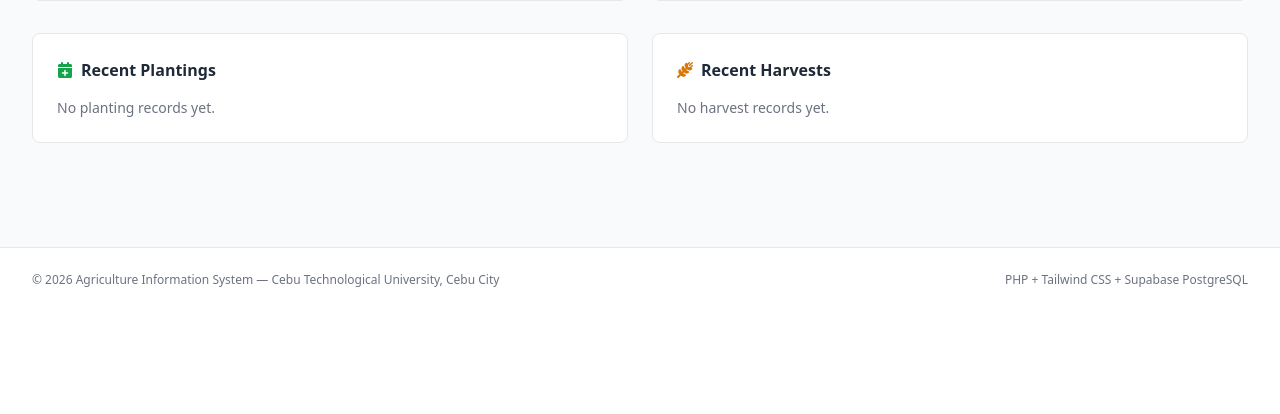
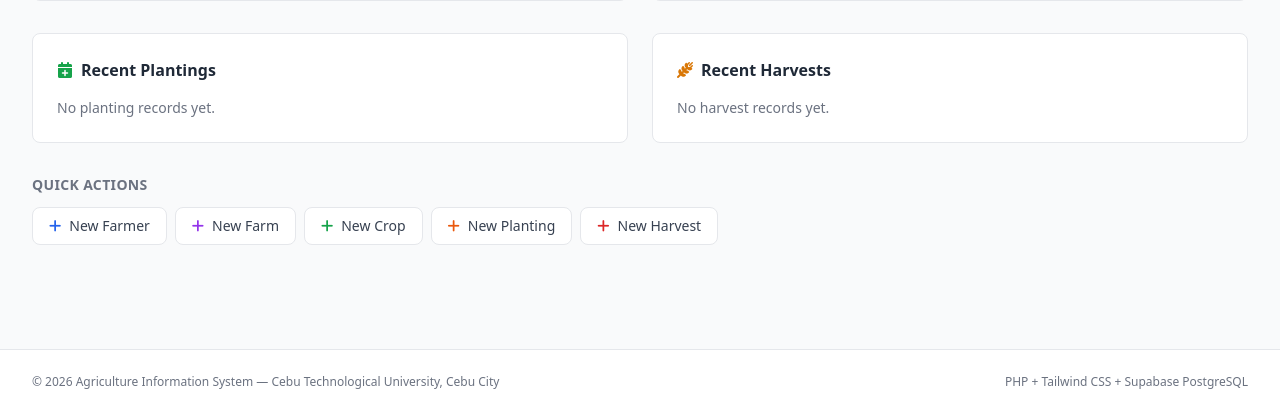
Before and after one commit to wrkean/ap3-agri-is, a PHP site: page / in a window 1280 px wide. Shown: the part 870-1284 px from the top of the page. Before the commit the page ends 1157 px from the top, so only its background shows below. Run offline with PHP 8.4, Linux system fonts and the light colour scheme; the visitor is signed in with stand-in values (Sample User, id 1); some libraries are stand-ins or nearby versions.

Commit message:
feat: quick actions as create-new buttons (not nav duplicates)

```diff
--- a/index.php
+++ b/index.php
@@ -189,7 +189,32 @@ $pageTitle = 'Dashboard';
     </div>
 </div>
 
-<!-- Quick actions removed — navigation is already available in the header nav bar -->
+<!-- Quick actions: create new records -->
+<div class="mb-8 fade-in">
+    <h2 class="text-sm font-semibold text-gray-500 uppercase tracking-wide mb-3">Quick Actions</h2>
+    <div class="flex flex-wrap gap-2">
+        <a href="/farmers/index.php?action=create" class="inline-flex items-center gap-2 px-4 py-2 bg-white border border-gray-200 rounded-lg text-sm font-medium text-gray-700 hover:bg-blue-50 hover:border-blue-300 hover:text-blue-700 transition">
+            <i class="fa-solid fa-plus text-blue-600"></i> New Farmer
+        </a>
+        <a href="/farms/index.php?action=create" class="inline-flex items-center gap-2 px-4 py-2 bg-white border border-gray-200 rounded-lg text-sm font-medium text-gray-700 hover:bg-purple-50 hover:border-purple-300 hover:text-purple-700 transition">
+            <i class="fa-solid fa-plus text-purple-600"></i> New Farm
+        </a>
+        <a href="/crops/index.php?action=create" class="inline-flex items-center gap-2 px-4 py-2 bg-white border border-gray-200 rounded-lg text-sm font-medium text-gray-700 hover:bg-green-50 hover:border-green-300 hover:text-green-700 transition">
+            <i class="fa-solid fa-plus text-green-600"></i> New Crop
+        </a>
+        <a href="/planting/index.php?action=create" class="inline-flex items-center gap-2 px-4 py-2 bg-white border border-gray-200 rounded-lg text-sm font-medium text-gray-700 hover:bg-orange-50 hover:border-orange-300 hover:text-orange-700 transition">
+            <i class="fa-solid fa-plus text-orange-600"></i> New Planting
+        </a>
+        <a href="/harvest/index.php?action=create" class="inline-flex items-center gap-2 px-4 py-2 bg-white border border-gray-200 rounded-lg text-sm font-medium text-gray-700 hover:bg-red-50 hover:border-red-300 hover:text-red-700 transition">
+            <i class="fa-solid fa-plus text-red-600"></i> New Harvest
+        </a>
+        <?php if (isAdmin()): ?>
+        <a href="/reports/index.php" class="inline-flex items-center gap-2 px-4 py-2 bg-white border border-gray-200 rounded-lg text-sm font-medium text-gray-700 hover:bg-indigo-50 hover:border-indigo-300 hover:text-indigo-700 transition">
+            <i class="fa-solid fa-chart-bar text-indigo-600"></i> Reports
+        </a>
+        <?php endif; ?>
+    </div>
+</div>
 
 <?php require_once __DIR__ . '/includes/footer.php'; ?>
 
```
